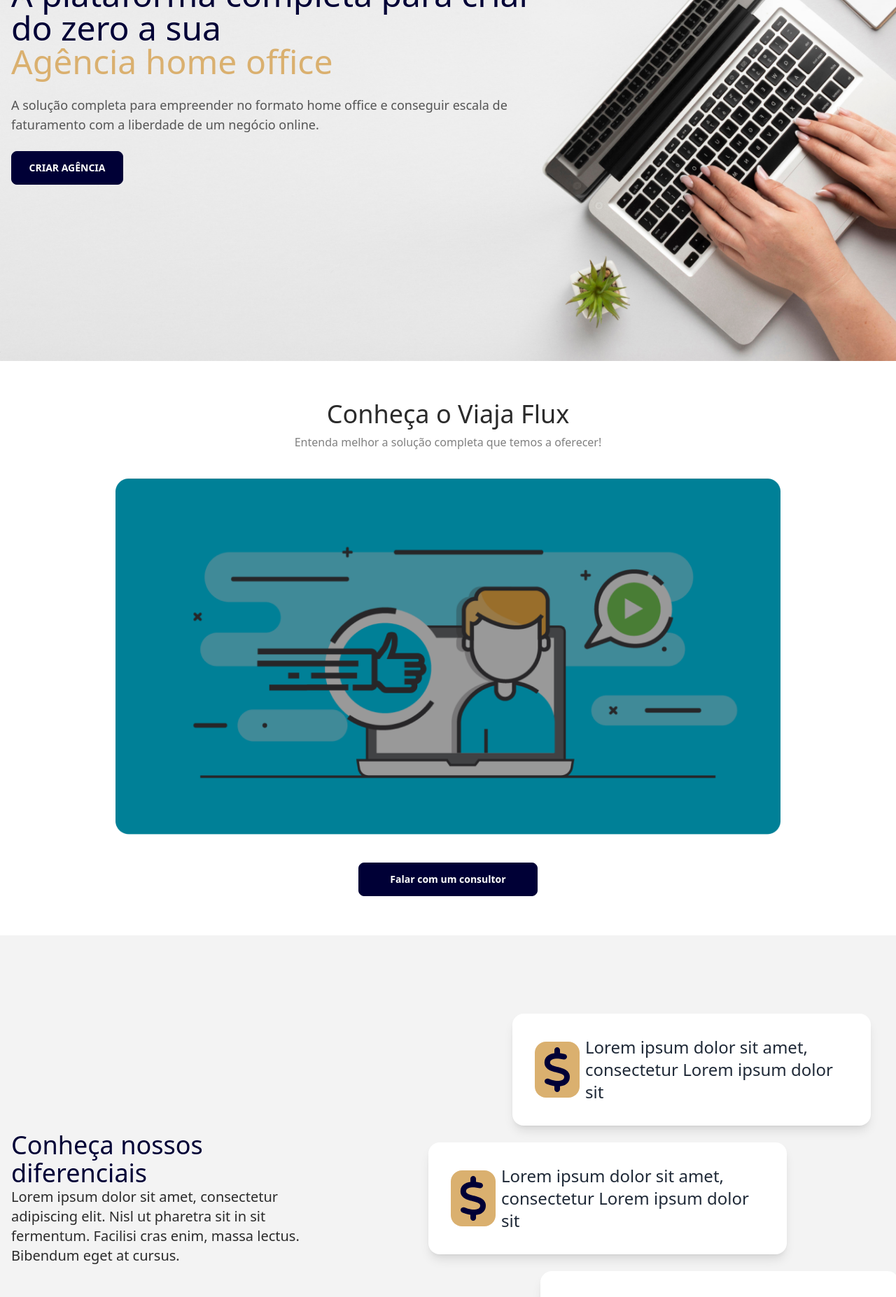
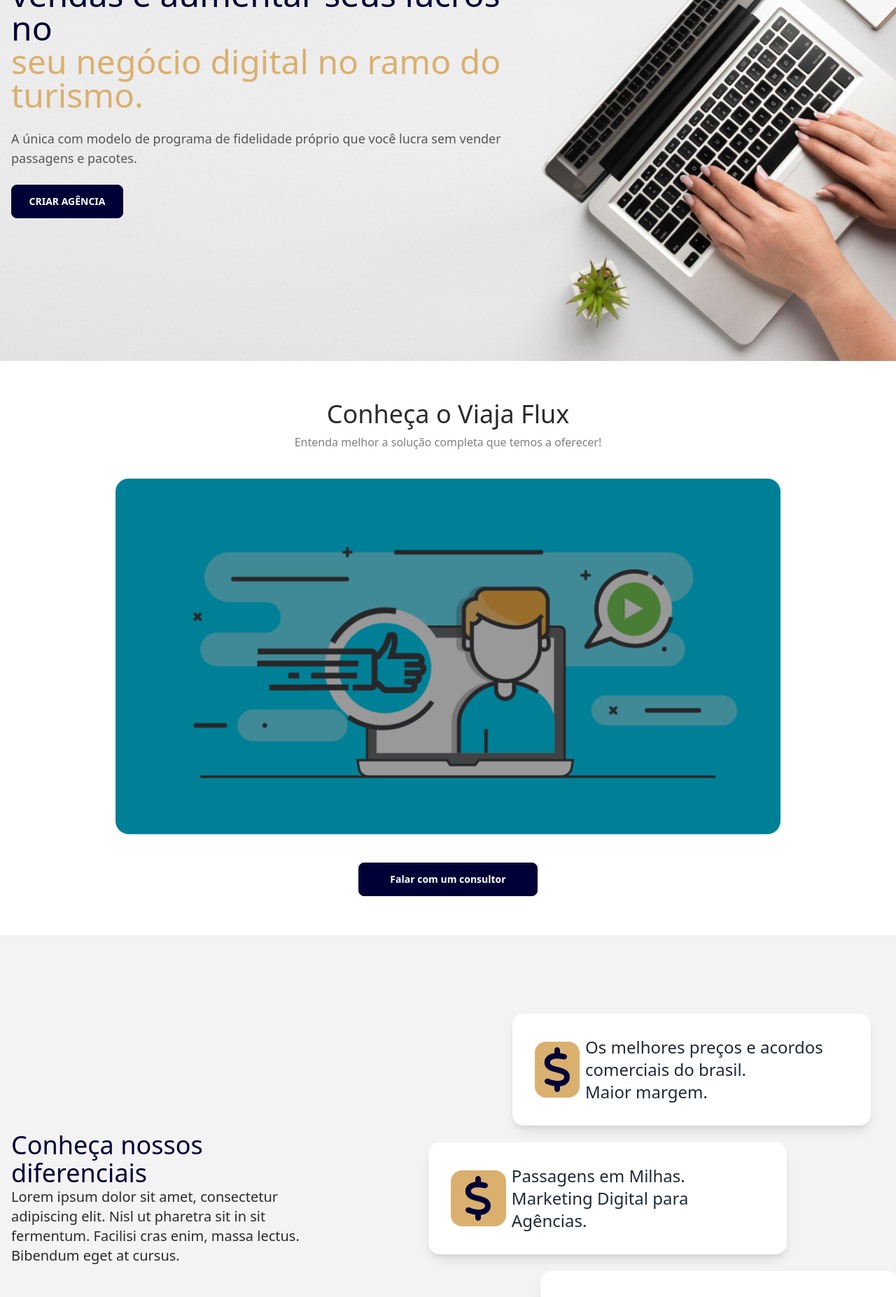
Before and after one commit to MuriloFernandesDev/viaja_flux, a Next.js app: page / in a window 1280 px wide. Shown: the part 620-2474 px from the top of the page at 70% size. Built offline with nearby package versions, Linux system fonts and the light colour scheme; what react-daisyui would draw is missing.

Commit message:
features copy

```diff
--- a/src/components/CardMoney/index.tsx
+++ b/src/components/CardMoney/index.tsx
@@ -1,16 +1,26 @@
-import { faDollarSign } from '@fortawesome/free-solid-svg-icons'
+import { faCircle, faDollarSign } from '@fortawesome/free-solid-svg-icons'
 import { FontAwesomeIcon } from '@fortawesome/react-fontawesome'
 
-const CardMoney = ({ position }: { position?: string }) => {
+const CardMoney = ({
+   position,
+   title,
+   title2,
+}: {
+   position?: string
+   title: string
+   title2: string
+}) => {
    return (
       <div className={'card bg-base-100 shadow-lg max-w-lg ' + position}>
          <div className="card-body flex-row items-center">
             <div className="flex w-20 h-20 items-center justify-center text-primary bg-[#DAB06F] rounded-2xl">
                <FontAwesomeIcon icon={faDollarSign} className="w-16 h-16" />
             </div>
-            <span className="text-2xl">
-               Lorem ipsum dolor sit amet, consectetur Lorem ipsum dolor sit{' '}
-            </span>
+            <div className="flex flex-col">
+               <span className="text-2xl">{title}</span>
+
+               <span className="text-2xl">{title2}</span>
+            </div>
          </div>
       </div>
    )
--- a/src/pages/index.tsx
+++ b/src/pages/index.tsx
@@ -69,30 +69,32 @@
    return (
       <>
          <NavBar onColor={navbar} />
-         <div className="bg-[url(../../src/assets/images/banner1.png)] bg-no-repeat bg-center bg-cover max-w-[1600px] mx-auto">
+         <div className="bg-[url(../../src/assets/images/banner1.png)] bg-no-repeat bg-center bg-cover md:max-w-[1600px] mx-auto">
             <div
                className={
-                  'flex items-center h-screen justify-between p-4 max-w-7xl mx-auto px-4 py-10 md:py-28 '
+                  'flex items-center md:h-screen justify-between p-4 max-w-7xl mx-auto px-4 py-24 md:py-28 '
                }
             >
                <div className="flex flex-col gap-6">
-                  <div ref={boxRef}>
+                  <div ref={boxRef} className="">
                      <h1
                         className={
                            'text-xl md:text-5xl text-primary transition-all duration-300 max-w-3xl ' +
                            (isContainerOne ? 'ml-0' : '-ml-[1500px]')
                         }
                      >
-                        A plataforma completa para criar do zero a sua
+                        A plataforma para escalar suas vendas e aumentar seus
+                        lucros no
+                        <span
+                           className={
+                              'text-xl md:text-5xl text-[#DAB06F] transition-all duration-500 ' +
+                              (isContainerOne ? 'ml-0' : '-ml-[1500px]')
+                           }
+                        >
+                           <br className="hidden md:block" /> seu negócio
+                           digital no ramo do turismo.
+                        </span>
                      </h1>
-                     <h2
-                        className={
-                           'text-xl md:text-5xl text-[#DAB06F] transition-all duration-500 ' +
-                           (isContainerOne ? 'ml-0' : '-ml-[1500px]')
-                        }
-                     >
-                        Agência home office
-                     </h2>
                   </div>
                   <span
                      className={
@@ -100,9 +102,8 @@
                         (isContainerOne ? 'ml-0' : '-ml-[1500px]')
                      }
                   >
-                     A solução completa para empreender no formato home office e
-                     conseguir escala de faturamento com a liberdade de um
-                     negócio online.
+                     A única com modelo de programa de fidelidade próprio que
+                     você lucra sem vender passagens e pacotes.
                   </span>
                   <button
                      className={
@@ -163,7 +164,10 @@
                         (isContainerDiff ? 'ml-0' : '-ml-[3400px]')
                      }
                   >
-                     <CardMoney />
+                     <CardMoney
+                        title="Os melhores preços e acordos comerciais do brasil."
+                        title2="Maior margem."
+                     />
                   </div>
                   <div
                      className={
@@ -171,7 +175,11 @@
                         (isContainerDiff ? 'ml-0' : 'mr-[3400px]')
                      }
                   >
-                     <CardMoney position="left-0" />
+                     <CardMoney
+                        position="left-0"
+                        title="Passagens em Milhas."
+                        title2="Marketing Digital para Agências."
+                     />
                   </div>
                   <div
                      className={
@@ -179,7 +187,11 @@
                         (isContainerDiff ? 'ml-0' : 'mr-[3400px]')
                      }
                   >
-                     <CardMoney position="right-0" />
+                     <CardMoney
+                        position="right-0"
+                        title="Programa de Fidelidade Próprio."
+                        title2="Formação em Turismo, Milhas e Vendas."
+                     />
                   </div>
                </div>
             </div>
```
